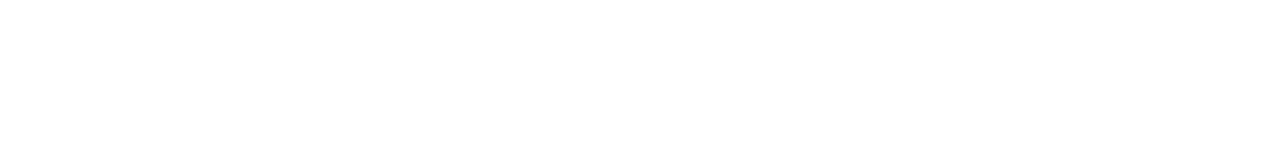
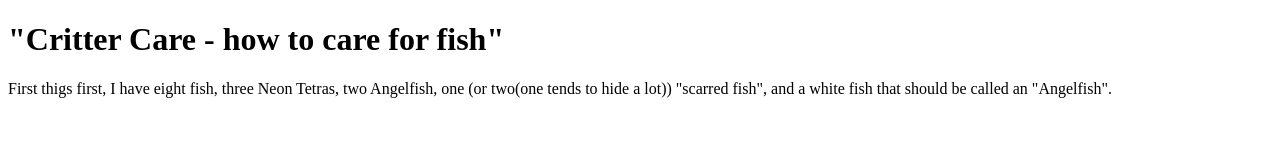
Before and after one commit to jxah/Critter-care---How-to-care-for-fish, a plain HTML site: page Document.html in a window 1280 px wide. Drawn offline with Linux system fonts and the light colour scheme.

Commit message:
To write and beyond

```diff
--- a/Document.html
+++ b/Document.html
@@ -7,6 +7,7 @@
     <title>Presentation</title>
 </head>
 <body>
-
+    <H1>"Critter Care - how to care for fish"</H1>
+    <p>First thigs first, I have eight fish, three Neon Tetras, two Angelfish, one (or two(one tends to hide a lot)) "scarred fish", and a white fish that should be called an "Angelfish".</p>
 </body>
 </html>
```
